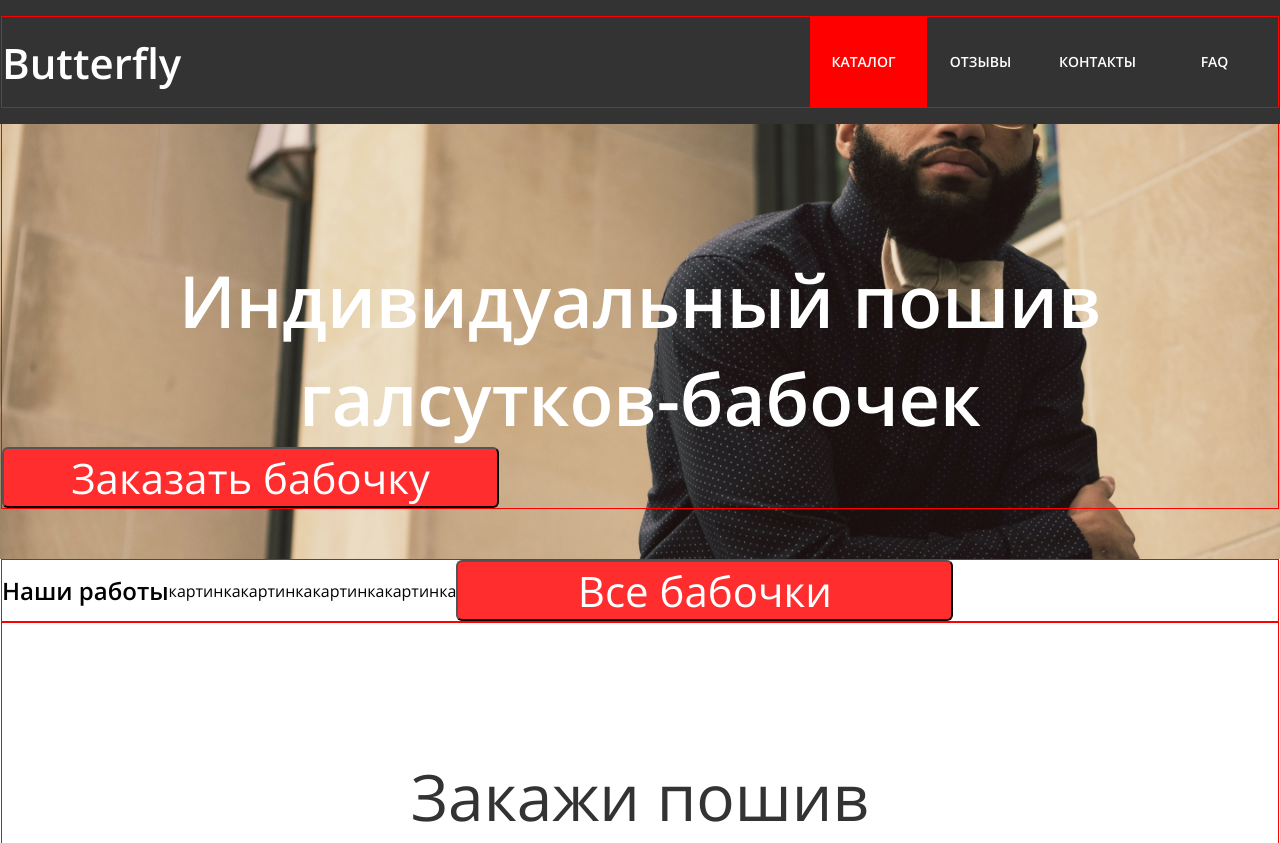
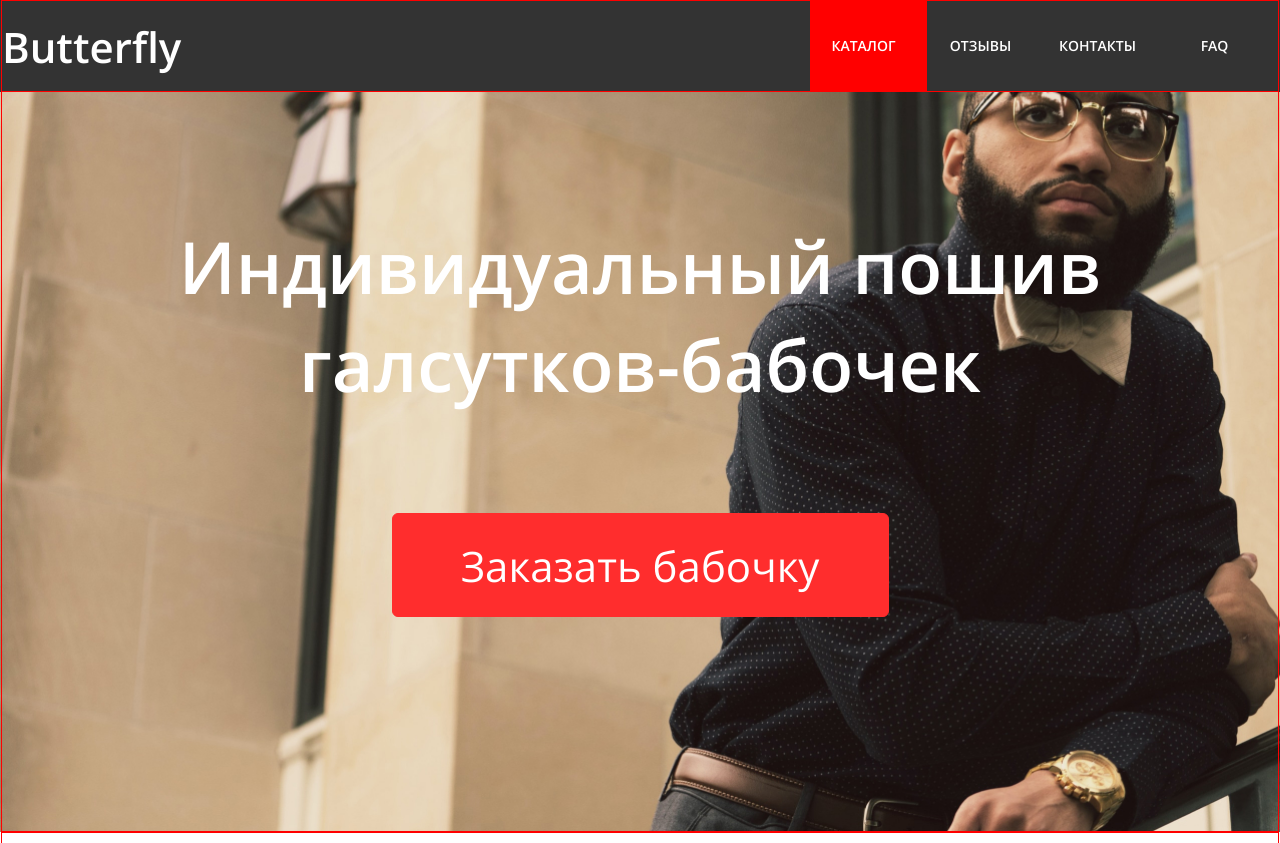
Before and after one commit to PuhliyMops/butterfly-shop-borisov, a website: page www/index.html in a window 1280 px wide. Shown: the top 843 px of the page. Drawn offline with Linux system fonts and the light colour scheme.

Commit message:
added some

```diff
--- a/src/styles/blocks/_promo.scss
+++ b/src/styles/blocks/_promo.scss
@@ -1,5 +1,4 @@
 .promo {
-  padding: 50px 0;
   background-color: lightsteelblue;
   background-image: url("../images/promo.jpg");
   background-repeat: no-repeat;
@@ -8,26 +7,12 @@
 
 .promo-inner {
   @include inner;
-
-  @media (max-width: 1279px) {
-    width: auto;
-    max-width: 1024px;
-  }
+  display: flex;
+  justify-content: center;
+  flex-flow: row wrap;
 }
 
 .promo-title {
-  font-size: $h1-fz-desktop;
-  font-weight: $h1-fw;
-
-  @media (max-width: 1279px) {
-    font-size: $h1-fz-tablet;
-  }
-
-  @media (max-width: 669px) {
-    font-size: $h1-fz-mobile;
-  }
-
-  display: block;
   margin-top: 200px;
   font-family: $font;
   font-weight: 600;
@@ -41,4 +26,8 @@
 
 .btn-promo {
   @include btn;
+  margin-top: 100px;
+  margin-bottom: 214px;
+  height: 104px;
 }
+ // text-align: center;
--- a/src/styles/blocks/header.scss
+++ b/src/styles/blocks/header.scss
@@ -1,8 +1,10 @@
 .header {
   position: fixed;
   width: 100%;
+  left: 0;
+  top: 0;
+  z-index: 1000;
   background-color: $color-dark;
-  padding: 16px 0;
 }
 
 .header-inner {
--- a/src/styles/blocks/works.scss
+++ b/src/styles/blocks/works.scss
@@ -1,11 +1,20 @@
 .works-inner {
   @include inner;
-  text-align: center;
+
 }
 
 .works-wrap {
   display: flex;
-  align-items: center;
+  justify-content: center;
+  flex-flow: row wrap;
+}
+
+.works-title {
+  @include section-title;
+}
+
+.works-pic {
+  flex-basis: 25%;
 }
 
 .btn-works {
--- a/src/styles/common/_common.scss
+++ b/src/styles/common/_common.scss
@@ -5,6 +5,7 @@
 }
 
 body {
+  margin-top: 16px;
   font-family: $font;
 }
 
--- a/src/styles/common/mixings.scss
+++ b/src/styles/common/mixings.scss
@@ -5,6 +5,7 @@
 }
 
 @mixin section-title {
+  margin-top: 130px;
   font-family: $font;
   font-weight: 400;
   font-size: 64px;
@@ -18,6 +19,7 @@
   font-family: $font;
   font-weight: 400;
   border-radius: 6px;
+  border: 1px solid $color-accent;
   text-decoration: none;
   background-color: $color-accent;
   color: #fff;
--- a/www/index.html
+++ b/www/index.html
@@ -49,26 +49,19 @@
   </section>
   <section class="works">
     <div class="works-inner">
-      <div class="works-wrap">
+
         <h2 class="works-title">
           Наши работы
         </h2>
-        <div class="works-img">
-          картинка
-        </div>
-        <div class="works-img">
-          картинка
-        </div>
-        <div class="works-img">
-          картинка
-        </div>
-        <div class="works-img">
-          картинка
+        <div class="works-wrap">
+        <img src="images/portfolio-pic1.jpg" alt="бабочка такая" class="works-pic">
+        <img src="images/portfolio-pic2.jpg" alt="бабочка растакая" class="works-pic">
+        <img src="images/portfolio-pic3.jpg" alt="бабочка сякая" class="works-pic">
+        <img src="images/portfolio-pic4.jpg" alt="кривая" class="works-pic">
         </div>
         <button class="btn-works">
           Все бабочки
         </button>
-      </div>
     </div>
 
   </section>
```
Also changed, not shown: www/style/style.css.
